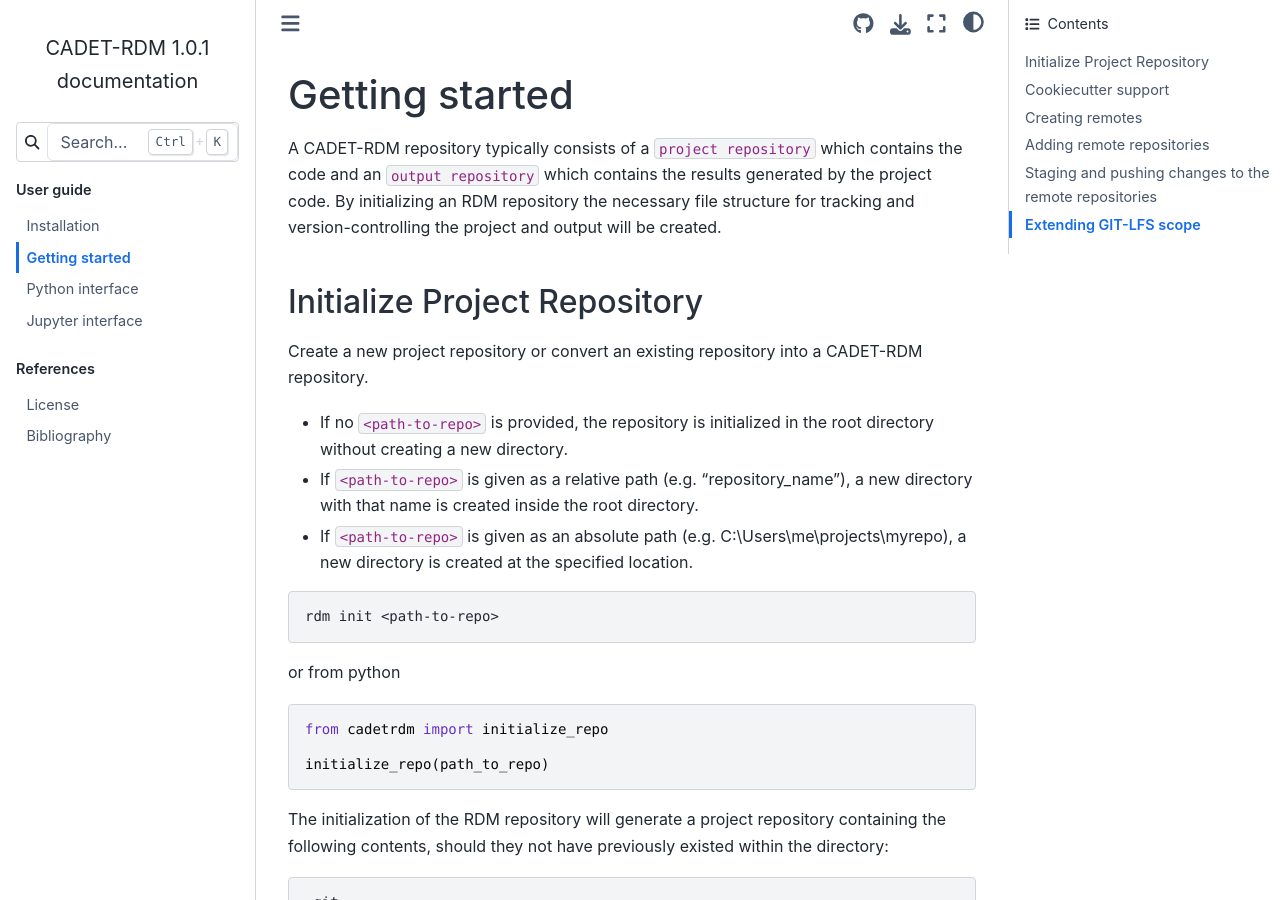
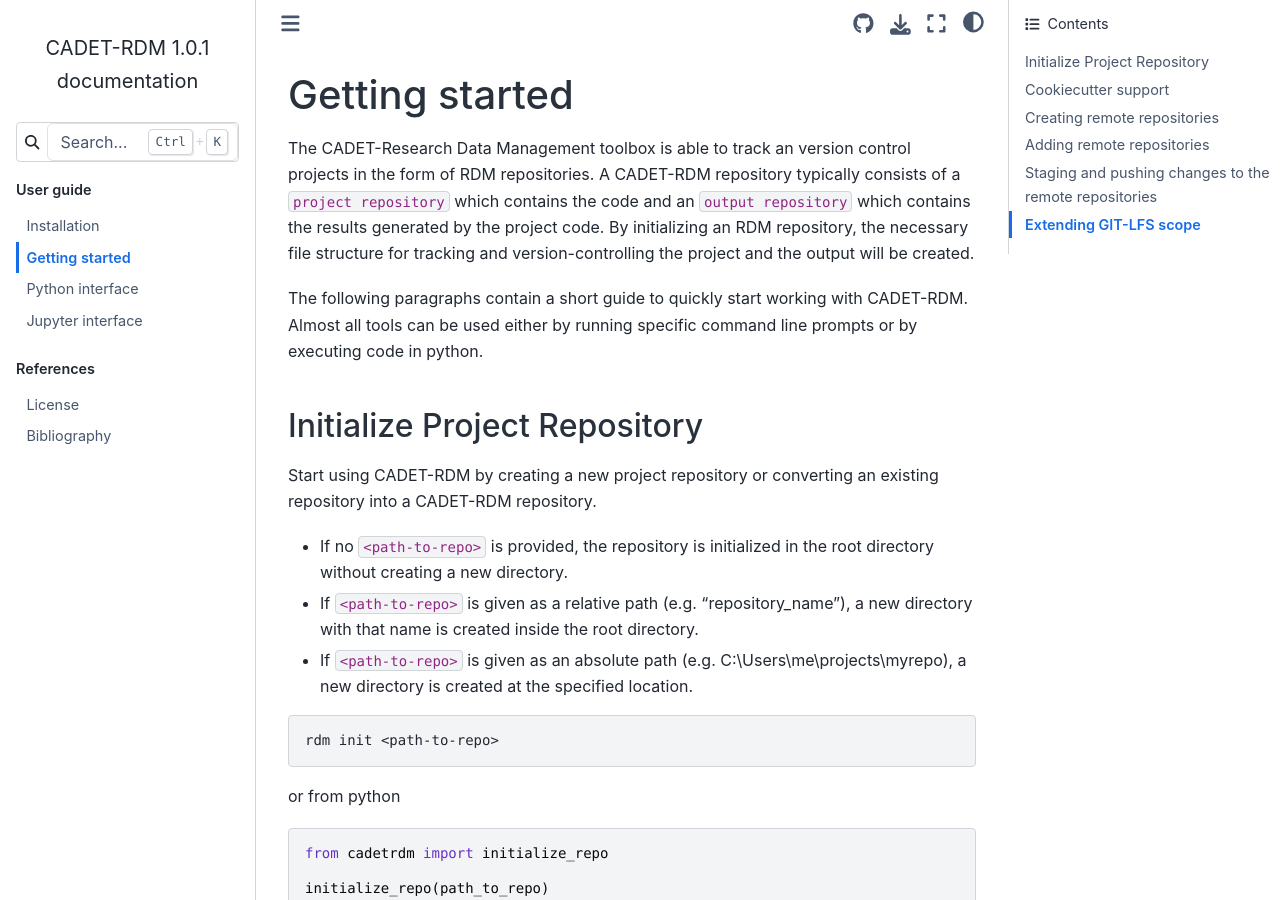
Before and after one commit to cadet/CADET-RDM, a Sphinx documentation site: the page built from docs/source/user_guide/getting-started.md, in a window 1280 px wide and 900 px high. Built offline with Sphinx 7.4.7 and the Sphinx Book theme 1.1.4, drawn with Linux system fonts in a browser that asks for light colours; pages that are not in the unit, such as notebooks, are missing from menus; some of the changed text lies outside the part shown.

Commit message:
Modify getting started, add .vscode to gitignore

````diff
--- a/docs/source/user_guide/getting-started.md
+++ b/docs/source/user_guide/getting-started.md
@@ -1,11 +1,14 @@
 
 # Getting started
 
-A CADET-RDM repository typically consists of a `project repository` which contains the code and an `output repository` which contains the results generated by the project code. By initializing an RDM repository the necessary file structure for tracking and version-controlling the project and output will be created.
+The CADET-Research Data Management toolbox is able to track an version control projects in the form of RDM repositories.
+A CADET-RDM repository typically consists of a `project repository` which contains the code and an `output repository` which contains the results generated by the project code. By initializing an RDM repository, the necessary file structure for tracking and version-controlling the project and the output will be created.
+
+The following paragraphs contain a short guide to quickly start working with CADET-RDM. Almost all tools can be used either by running specific command line prompts or by executing code in python.
 
 ## Initialize Project Repository
 
-Create a new project repository or convert an existing repository into a CADET-RDM repository.
+Start using CADET-RDM by creating a new project repository or converting an existing repository into a CADET-RDM repository.
 - If no `<path-to-repo>` is provided, the repository is initialized in the root directory without creating a new directory.
 - If `<path-to-repo>` is given as a relative path (e.g. "repository_name"), a new directory with that name is created inside the root directory.
 - If `<path-to-repo>` is given as an absolute path (e.g. C:\Users\me\projects\myrepo), a new directory is created at the specified location.
@@ -67,7 +70,7 @@
 ```
 
 
-## Creating remotes
+## Creating remote repositories
 
 Remotes for both the project and the output repository can be created with one command, using the GitLab or GitHub API.
 
@@ -117,15 +120,26 @@
 
 ## Adding remote repositories
 
-To add previously created remotes to the `project_repository` and `output_repository`, run the following commands in both repositories with their respective `remote_url`s.
+To share the project code and results (`output`) with others, remote repositories have to be configured on e.g.
+[GitHub](https://github.com/) or GitLab. Remotes for both the `project_repository` and the
+`output_repository` have to be created.
+
+Once created, the remotes need to be added to the local repositories. Run the following commands in both repositories with their respective `remote_url`s.
 
 ```bash
 rdm remote add <remote_url>
 ```
+e.g.
+
+```bash
+rdm remote add git@<my_git_server.foo>:<project>.git
+cd output
+rdm remote add git@<my_git_server.foo>:<project>_output.git
+```
 
 ## Staging and pushing changes to the remote repositories
 
-To check if all remotes are set correctly and stage all changes within the project and output repository, run the following command in the project repository:
+To check if all remotes are set correctly, the metadata is consistent and stage all changes within the project and output repository, run the following command in the project repository:
 
 ```bash
 rdm check
````
Also changed, not shown: README.md (+2 -1 lines), 1 other file.
